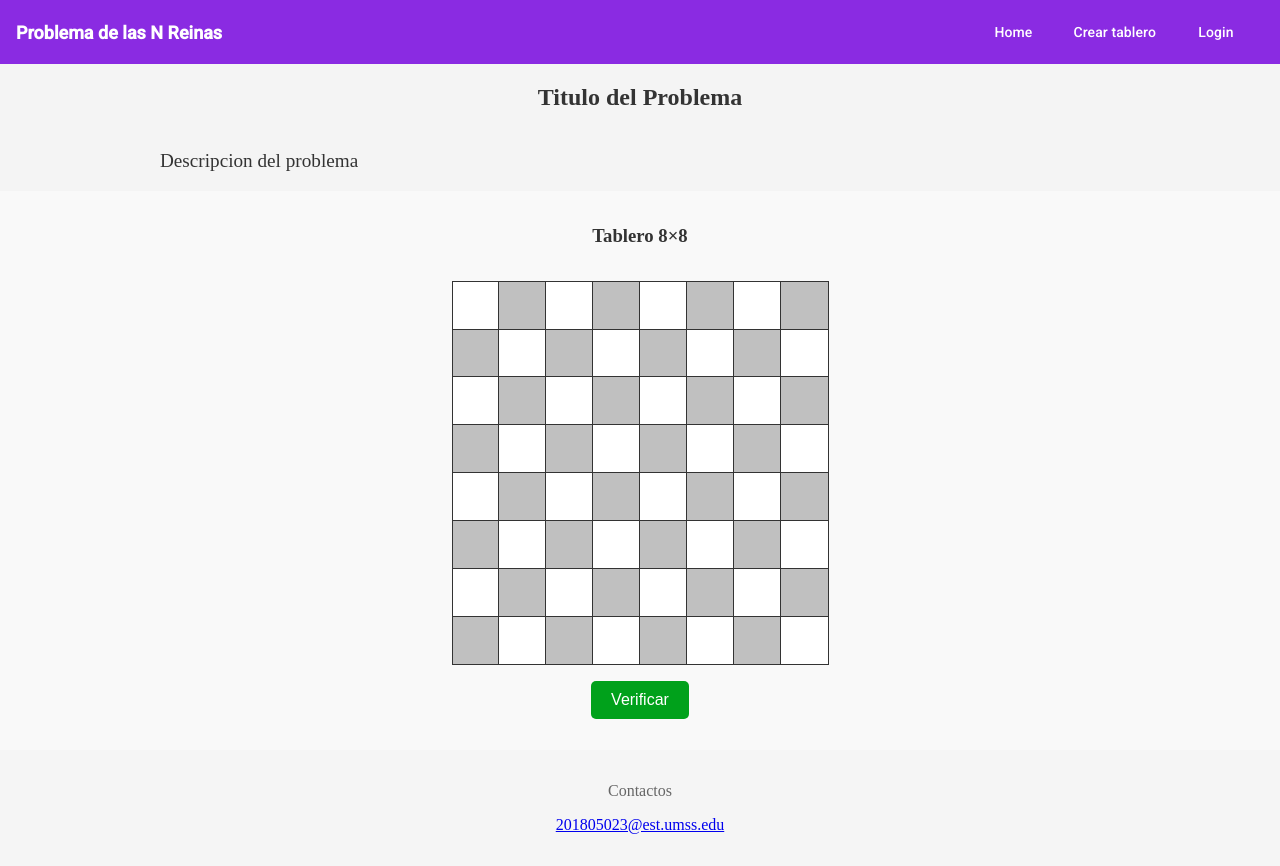
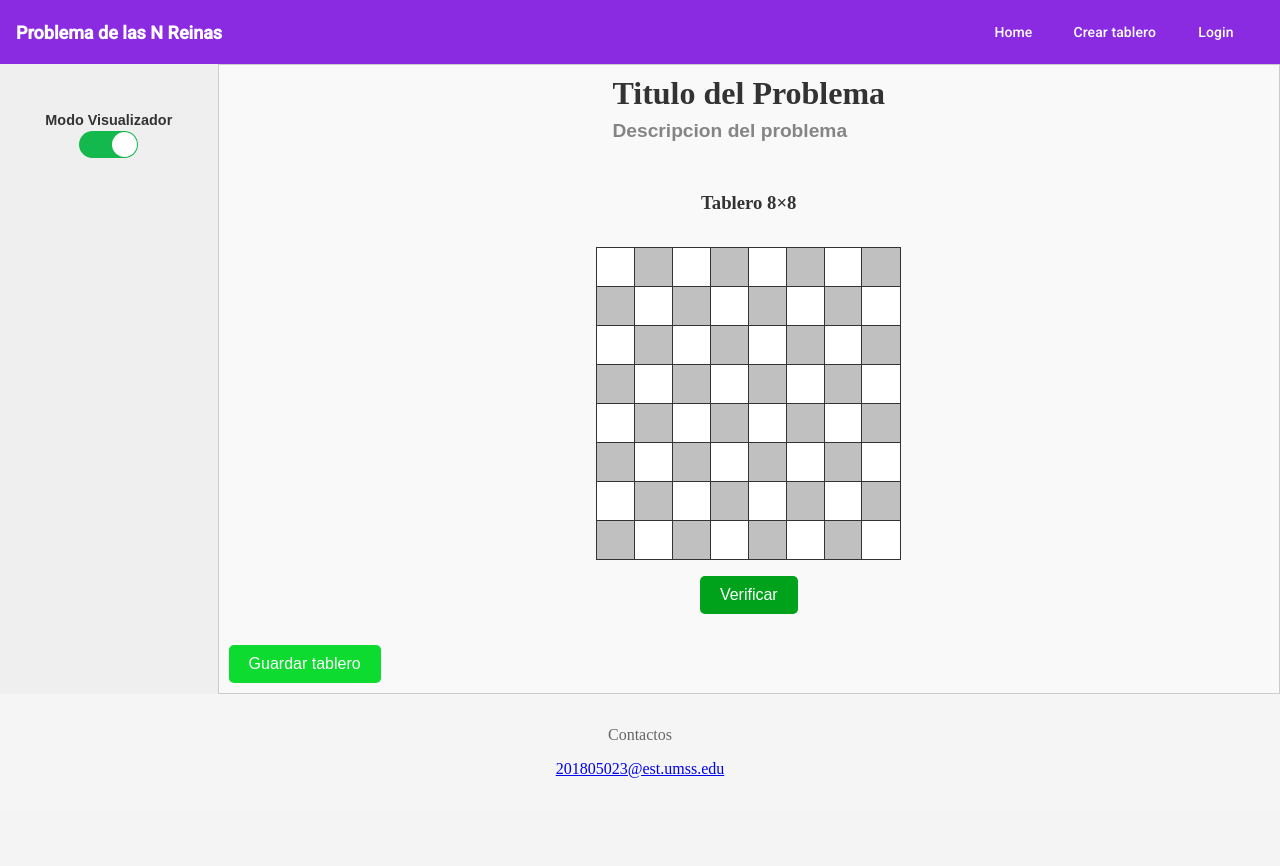
Before and after one commit to Frosmin/Proyecto_progra_web, an Angular app in the folder frontend/angular/: page /view/1 in a window 1280 px wide. After the commit the page ends 810 px from the top, so only its background shows below. Built offline with nearby package versions, Linux system fonts and the light colour scheme; no server answers.

Commit message:
refactor: Modificar la interfaz para poder editar los tableros existentes

```diff
--- a/frontend/angular/src/app/form/form.component.html
+++ b/frontend/angular/src/app/form/form.component.html
@@ -37,7 +37,7 @@
 
 
     </div>
-    <app-board-component [tableroSize]="boards.size" [editor]="editor"></app-board-component>
+    <app-board-component [tableroSize]="boards.size" [editor]="editor" [initialPositions]="initialPositions"></app-board-component>
 
 
 
--- a/frontend/angular/src/app/form/form.component.ts
+++ b/frontend/angular/src/app/form/form.component.ts
@@ -1,4 +1,4 @@
-import { Component, ViewChild, AfterViewInit, inject } from '@angular/core';
+import { Component, ViewChild, AfterViewInit, inject,Input } from '@angular/core';
 import { CommonModule } from '@angular/common';
 import { BoardComponent } from '../board/board.component';
 import { boardType } from '../utils/FormType';
@@ -34,18 +34,20 @@ export class FormComponent implements AfterViewInit {
   @ViewChild(BoardComponent) boardComponentInstance!: BoardComponent;
   // boards: boardType[] = [];
   // cnt: number = 1;
+  @Input() tablearoSize: number = 8; // Tamaño del tablero, por defecto 8x8
+  @Input() initialPositions: CoordinateDictionary<PiecePosition> = {}; // Posiciones iniciales de las piezas
 
-
-  editor: boolean = true; // Para determinar si se está en modo edición o no
+  @Input() editor: boolean = true; // Para determinar si se está en modo edición o no
   boards: boardType  =
     {
       id: 'singleBoard',
-      size: 8,
+      size: this.tablearoSize,
       pieces: [],
+      initialPositions: this.initialPositions, // Posiciones iniciales de las piezas
     };
 
-  boardTitle: string = '';
-  boardDescription: string = '';
+  @Input() boardTitle: string = '';
+  @Input() boardDescription: string = '';
 
   private http = inject(HttpClient);
   private authService = inject(AuthService);
--- a/frontend/angular/src/app/utils/FormType.ts
+++ b/frontend/angular/src/app/utils/FormType.ts
@@ -1,10 +1,12 @@
 import { PiecePosition } from "./BoxTypes";
+import { CoordinateDictionary } from "./BoxTypes";
 
 
 export type boardType = {
     id : string;
     size : number;
-    pieces : PiecePosition[]
+    pieces : PiecePosition[];
+    initialPositions?: CoordinateDictionary<PiecePosition>; // Opcional, para posiciones iniciales de las piezas (default: {})
 }
 
 
--- a/frontend/angular/src/app/vista/vista.component.html
+++ b/frontend/angular/src/app/vista/vista.component.html
@@ -1,23 +1,18 @@
 <section class="form-container">
 
   <div class="template-editor">
-    <div class="area">
-      <div class="board-header">
-        <h2>{{ boardTitle ? boardTitle : "Titulo del Problema" }}</h2>
-        <div class="description">
-          <p>
-            {{ boardDescription ? boardDescription : "Descripcion del problema" }}
-          </p>
-        </div>
-      </div>
-    </div>
+
 
     @for (board of boards; track $index) {
-    <app-board-component
-      [tableroSize]="board.size"
-      [editor]="editor"
+      <app-form
+      [tablearoSize]="board.size"
       [initialPositions]="initialPositions"
-    ></app-board-component>
+      [boardTitle]="boardTitle"
+      [boardDescription]="boardDescription"
+      [editor]="false"
+      >
+
+      </app-form>
     }
   </div>
 </section>
--- a/frontend/angular/src/app/vista/vista.component.ts
+++ b/frontend/angular/src/app/vista/vista.component.ts
@@ -5,10 +5,11 @@ import { ApiService } from '../services/api.service';
 import { ActivatedRoute } from '@angular/router';
 import { CoordinateDictionary, PiecePosition, PieceType } from '../utils/BoxTypes';
 import { Position, Tablero } from '../utils/TableroTypes';
+import { FormComponent } from "../form/form.component";
 
 @Component({
   selector: 'app-vista',
-  imports: [BoardComponent],
+  imports: [BoardComponent, FormComponent],
   templateUrl: './vista.component.html',
   styleUrl: './vista.component.scss',
 })
```
